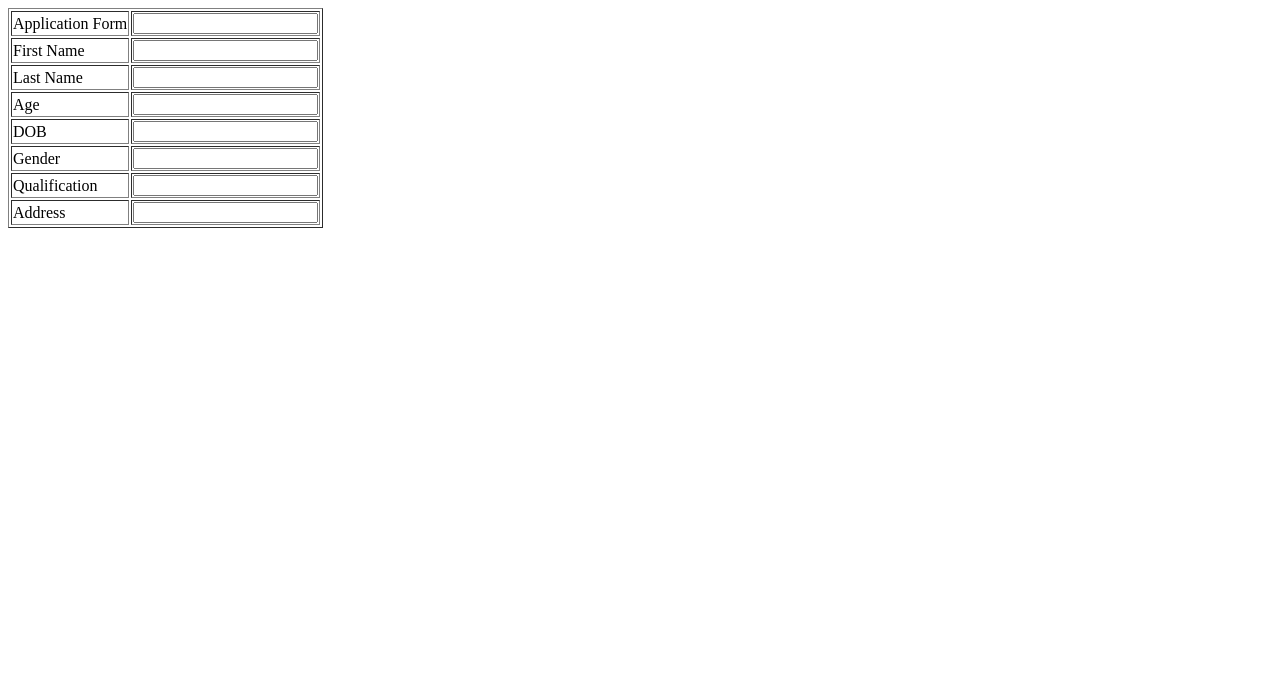
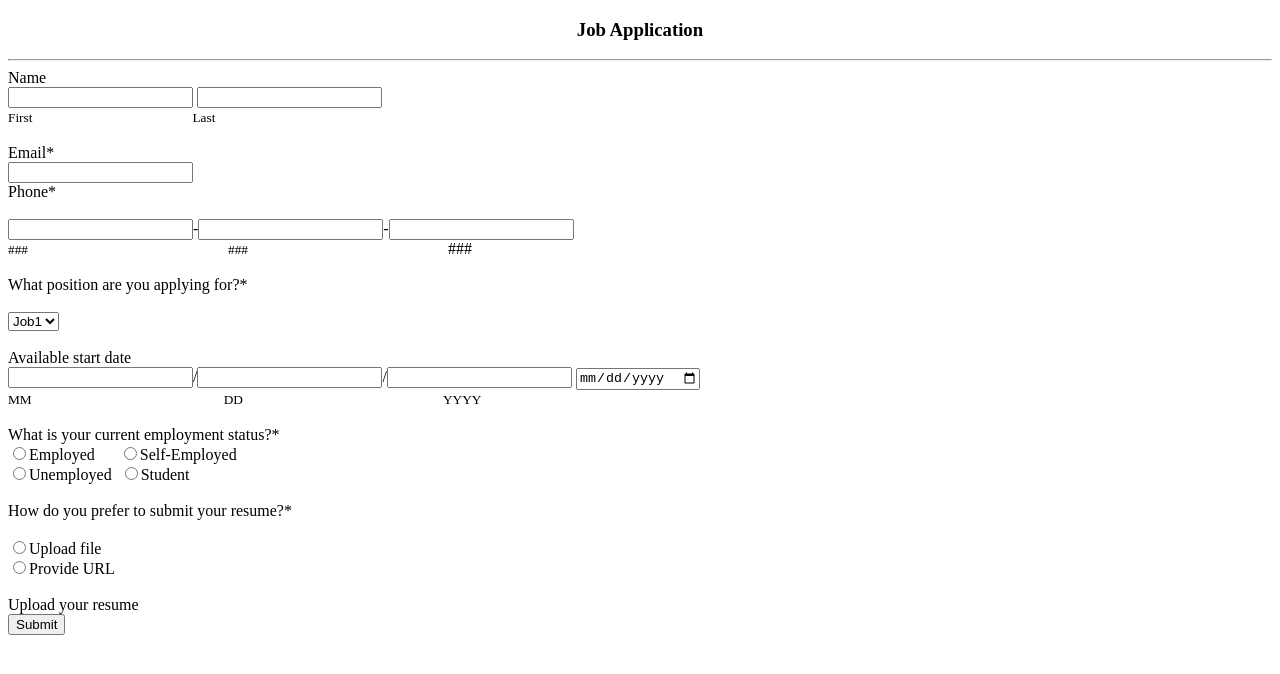
Before and after one commit to MadhaviPuneeth/Demo, a plain HTML site: page HTML Demo/Application Form.html in a window 1280 px wide. Drawn offline with Linux system fonts and the light colour scheme.

Commit message:
Application form

```diff
--- a/HTML Demo/Application Form.html
+++ b/HTML Demo/Application Form.html
@@ -3,45 +3,68 @@
 <head>
     <meta charset="UTF-8">
     <meta name="viewport" content="width=device-width, initial-scale=1.0">
-    <title>Document</title>
+    <title>Job Application</title>
 </head>
 <body>
-    <table border="1">
-        <tbody>
-            <tr>
-                <td>Application Form</td>
-                <td><input></td>
-            </tr>
-            <tr>
-            <td>First Name</td>
-            <td><input></td>
-            </tr>
-            <tr>
-                <td>Last Name</td>
-                <td><input></td>
-                </tr>
-                <tr>
-                    <td>Age</td>
-                    <td><input></td>
-                    </tr>
-                    <tr>
-                        <td>DOB</td>
-                        <td><input></td>
-                        </tr>
-                        <tr>
-                            <td>Gender</td>
-                            <td><input></td>
-                            </tr>
-                            <tr>
-                                <td>Qualification</td>
-                                <td><input></td>
-                                </tr>
-                                <tr>
-                                    <td>Address</td>
-                                    <td><input></td>
-                                    </tr>
-        </tbody>
+    <h3 style="text-align: center;">Job Application</h3>
+    <hr>
+    <label>Name</label>
+    <br>
+    <label><input type="text"></label> <label><input type="text"></label>
+    <br>
+    <label><small>First</small></label>&nbsp;&nbsp;&nbsp;&nbsp;&nbsp;&nbsp;&nbsp;&nbsp;&nbsp;&nbsp;&nbsp;&nbsp;&nbsp;&nbsp;&nbsp;&nbsp;&nbsp;&nbsp;&nbsp;&nbsp;&nbsp;&nbsp;&nbsp;&nbsp;&nbsp;&nbsp;&nbsp;&nbsp;&nbsp;&nbsp;&nbsp;&nbsp;&nbsp;&nbsp;&nbsp;&nbsp;&nbsp;&nbsp;&nbsp;&nbsp;<label><small>Last</small></label>
+<br>
+<br>
+<label>Email*</label>
+<br>
+<input type="email">
+<br>
+<label>Phone*</label>
+<br>
+<br>
+<input type="number">-<input type="number">-<input type="number">
+<br>
+<label><small>###</small></label>&nbsp;&nbsp;&nbsp;&nbsp;&nbsp;&nbsp;&nbsp;&nbsp;&nbsp;&nbsp;&nbsp;&nbsp;&nbsp;&nbsp;&nbsp;&nbsp;&nbsp;&nbsp;&nbsp;&nbsp;&nbsp;&nbsp;&nbsp;&nbsp;&nbsp;&nbsp;&nbsp;&nbsp;&nbsp;&nbsp;&nbsp;&nbsp;&nbsp;&nbsp;&nbsp;&nbsp;&nbsp;&nbsp;&nbsp;&nbsp;&nbsp;&nbsp;&nbsp;&nbsp;&nbsp;&nbsp;&nbsp;&nbsp;&nbsp;&nbsp;<label><small>###</small>&nbsp;&nbsp;&nbsp;&nbsp;&nbsp;&nbsp;&nbsp;&nbsp;&nbsp;&nbsp;&nbsp;&nbsp;&nbsp;&nbsp;&nbsp;&nbsp;&nbsp;&nbsp;&nbsp;&nbsp;&nbsp;&nbsp;&nbsp;&nbsp;&nbsp;&nbsp;&nbsp;&nbsp;&nbsp;&nbsp;&nbsp;&nbsp;&nbsp;&nbsp;&nbsp;&nbsp;&nbsp;&nbsp;&nbsp;&nbsp;&nbsp;&nbsp;&nbsp;&nbsp;&nbsp;&nbsp;&nbsp;&nbsp;&nbsp;&nbsp;</label>###<label><small></small></label>
+<br>
+<br>
+<label>What position are you applying for?*</label>
+<br>
+<br>
+<select>
+    <option>Job1</option>
+    <option>Job2</option>
+    <option>Job3</option>
+    <option>Job4</option>
+</select>
+<br>
+<br>
+<label>Available start date</label>
+<br>
+<input type="number">/<input type="number">/<input type="number">  <input type="date">
+<br>
+<label><small>MM</small></label></label>&nbsp;&nbsp;&nbsp;&nbsp;&nbsp;&nbsp;&nbsp;&nbsp;&nbsp;&nbsp;&nbsp;&nbsp;&nbsp;&nbsp;&nbsp;&nbsp;&nbsp;&nbsp;&nbsp;&nbsp;&nbsp;&nbsp;&nbsp;&nbsp;&nbsp;&nbsp;&nbsp;&nbsp;&nbsp;&nbsp;&nbsp;&nbsp;&nbsp;&nbsp;&nbsp;&nbsp;&nbsp;&nbsp;&nbsp;&nbsp;&nbsp;&nbsp;&nbsp;&nbsp;&nbsp;&nbsp;&nbsp;&nbsp;<label><small>DD</small>&nbsp;&nbsp;&nbsp;&nbsp;&nbsp;&nbsp;&nbsp;&nbsp;&nbsp;&nbsp;&nbsp;&nbsp;&nbsp;&nbsp;&nbsp;&nbsp;&nbsp;&nbsp;&nbsp;&nbsp;&nbsp;&nbsp;&nbsp;&nbsp;&nbsp;&nbsp;&nbsp;&nbsp;&nbsp;&nbsp;&nbsp;&nbsp;&nbsp;&nbsp;&nbsp;&nbsp;&nbsp;&nbsp;&nbsp;&nbsp;&nbsp;&nbsp;&nbsp;&nbsp;&nbsp;&nbsp;&nbsp;&nbsp;&nbsp;&nbsp;<label><small>YYYY</small></label>
+<br>
+<br>
+<label>What is your current employment status?*</label>
+<br>
+<input type="radio"/>Employed &nbsp;&nbsp;&nbsp;&nbsp;&nbsp;<input type="radio"/>Self-Employed
+<br>
+<label><input type="radio">Unemployed</label>&nbsp;&nbsp;<label><input type="radio">Student</label>
+<br>
+<br>
+<label>How do you prefer to submit your resume?*</label>
+<br>
+<br>
+<input type="radio"/>Upload file
+<br>
+<input type="radio"/>Provide URL
+<br>
+<br>
+<label>Upload your resume</label>
+<br>
+<input type="submit"/>
 
-    </table>
+
+
 </body>
 </html>
```
